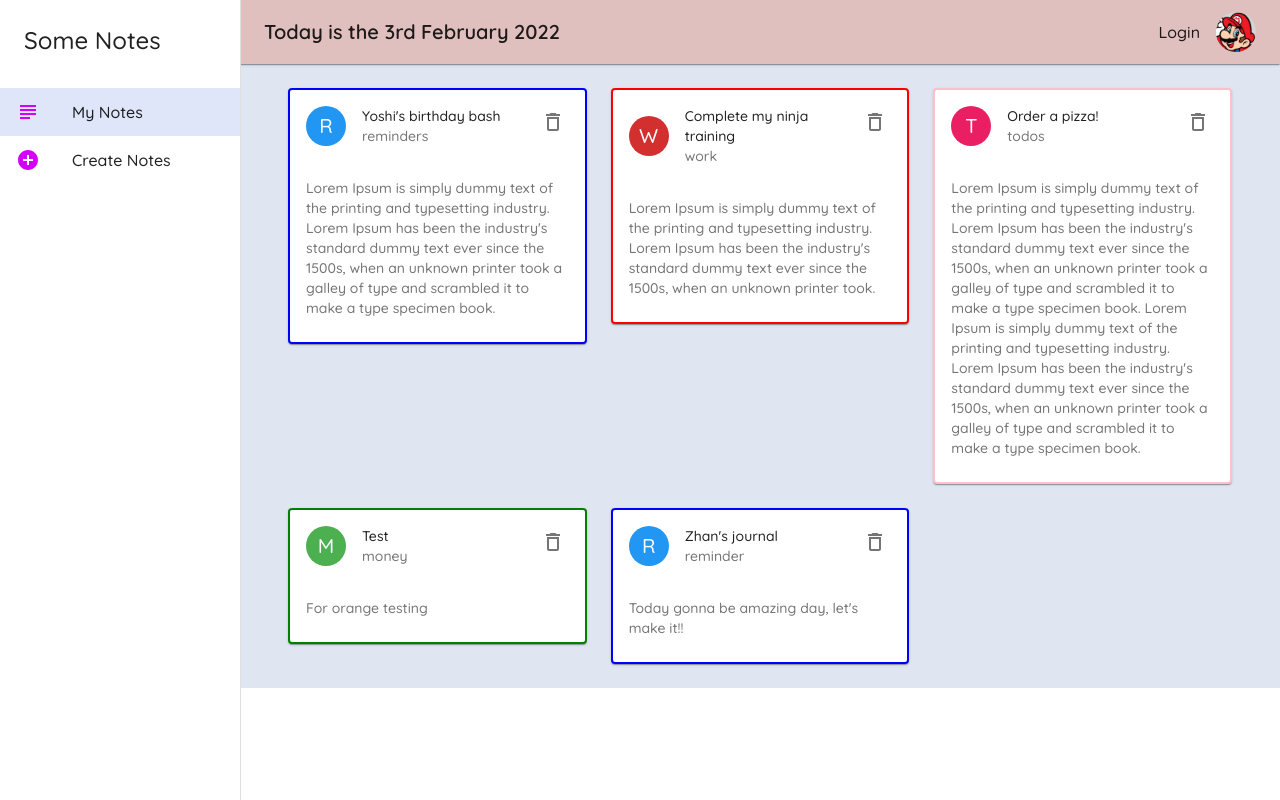
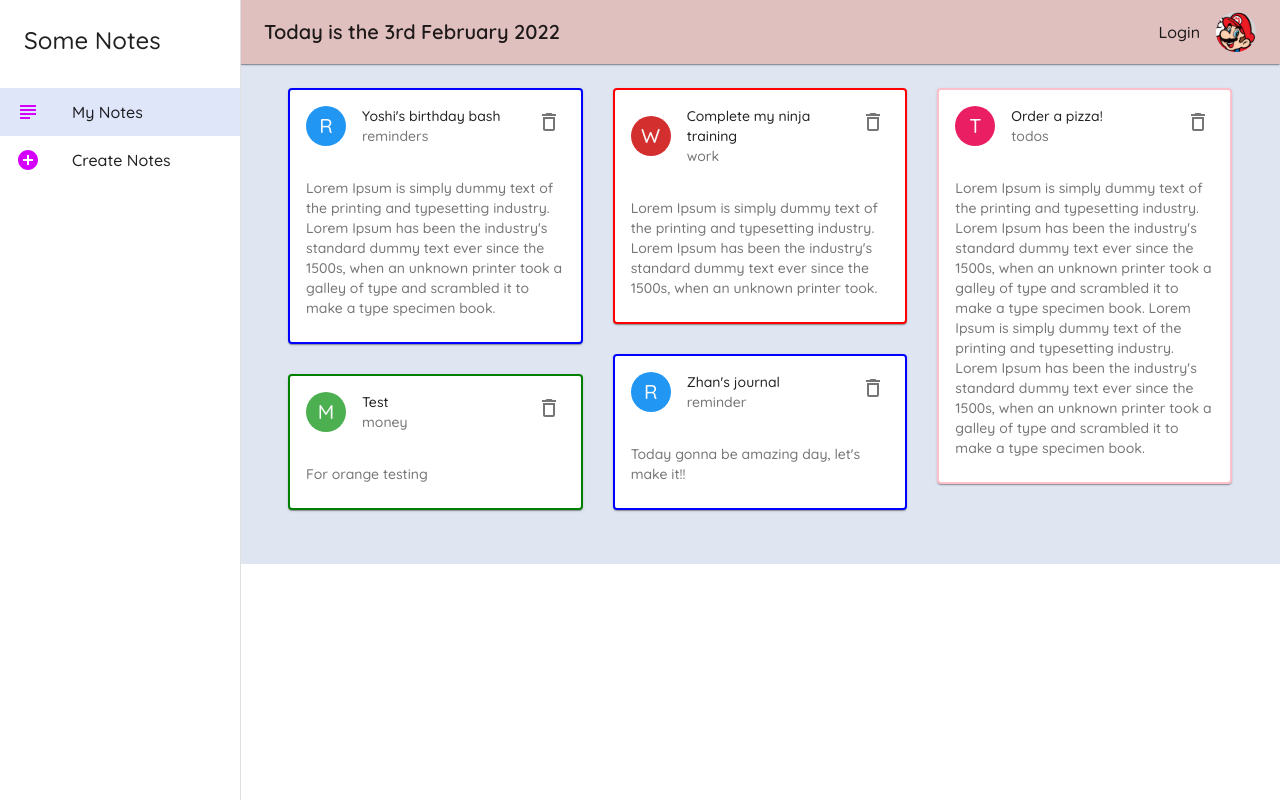
Before and after one commit to Dina2703/MUI002, a React (Create React App) app: page / in a window 1280 px wide. Built offline with nearby package versions, Linux system fonts and the light colour scheme; data requests are answered from the project's data file.

Commit message:
Masonry Layour

```diff
--- a/package.json
+++ b/package.json
@@ -11,6 +11,7 @@
     "date-fns": "^2.28.0",
     "react": "^17.0.1",
     "react-dom": "^17.0.1",
+    "react-masonry-css": "^1.0.16",
     "react-router-dom": "^5.2.0",
     "react-scripts": "4.0.2",
     "web-vitals": "^1.1.0"
--- a/src/index.css
+++ b/src/index.css
@@ -4,3 +4,21 @@
   -webkit-font-smoothing: antialiased;
   -moz-osx-font-smoothing: grayscale;
 }
+.my-masonry-grid {
+  display: -webkit-box; /* Not needed if autoprefixing */
+  display: -ms-flexbox; /* Not needed if autoprefixing */
+  display: flex;
+  margin-left: -30px; /* gutter size offset */
+  width: auto;
+}
+.my-masonry-grid_column {
+  padding-left: 30px; /* gutter size */
+  background-clip: padding-box;
+}
+
+/* Style your items */
+.my-masonry-grid_column > div {
+  /* change div to reference your elements you put in <Masonry> */
+
+  margin-bottom: 30px;
+}
--- a/src/pages/Notes.js
+++ b/src/pages/Notes.js
@@ -1,6 +1,7 @@
 import { useEffect, useState } from "react";
-import { Container, Grid } from "@material-ui/core";
+import { Container } from "@material-ui/core";
 import NoteCard from "../components/NoteCard";
+import Masonry from "react-masonry-css";
 
 export default function Notes() {
   const [notes, setNotes] = useState([]);
@@ -20,15 +21,25 @@
     setNotes(newNotes);
   };
 
+  const breakpoint = {
+    default: 3,
+    1100: 2,
+    700: 1,
+  };
+
   return (
     <Container>
-      <Grid container spacing={3}>
+      <Masonry
+        breakpointCols={breakpoint}
+        className="my-masonry-grid"
+        columnClassName="my-masonry-grid_column"
+      >
         {notes.map((note) => (
-          <Grid item key={note.id} xs={12} md={6} lg={4}>
+          <div item key={note.id}>
             <NoteCard note={note} handleDelete={handleDelete} />
-          </Grid>
+          </div>
         ))}
-      </Grid>
+      </Masonry>
     </Container>
   );
 }
```
Also changed, not shown: note.txt, 1 other file (tests, documents, lock files or other folders).
